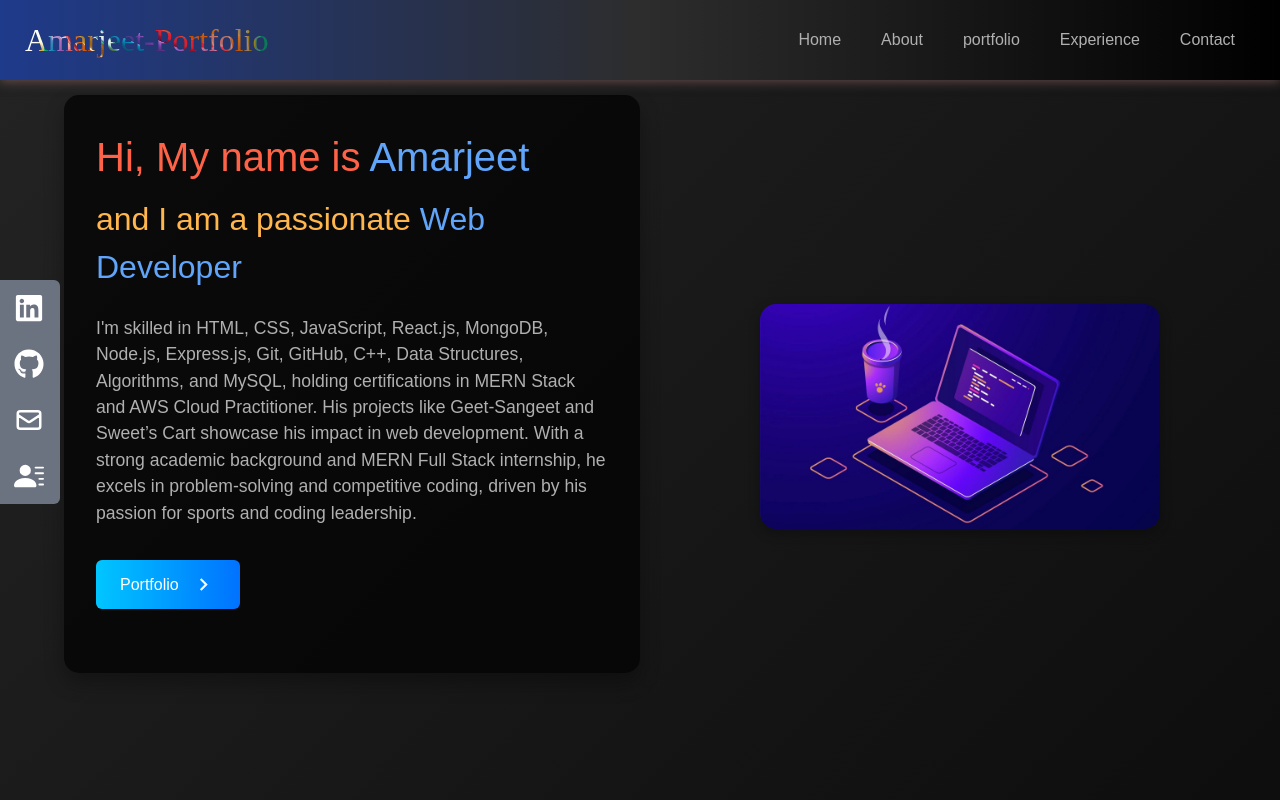
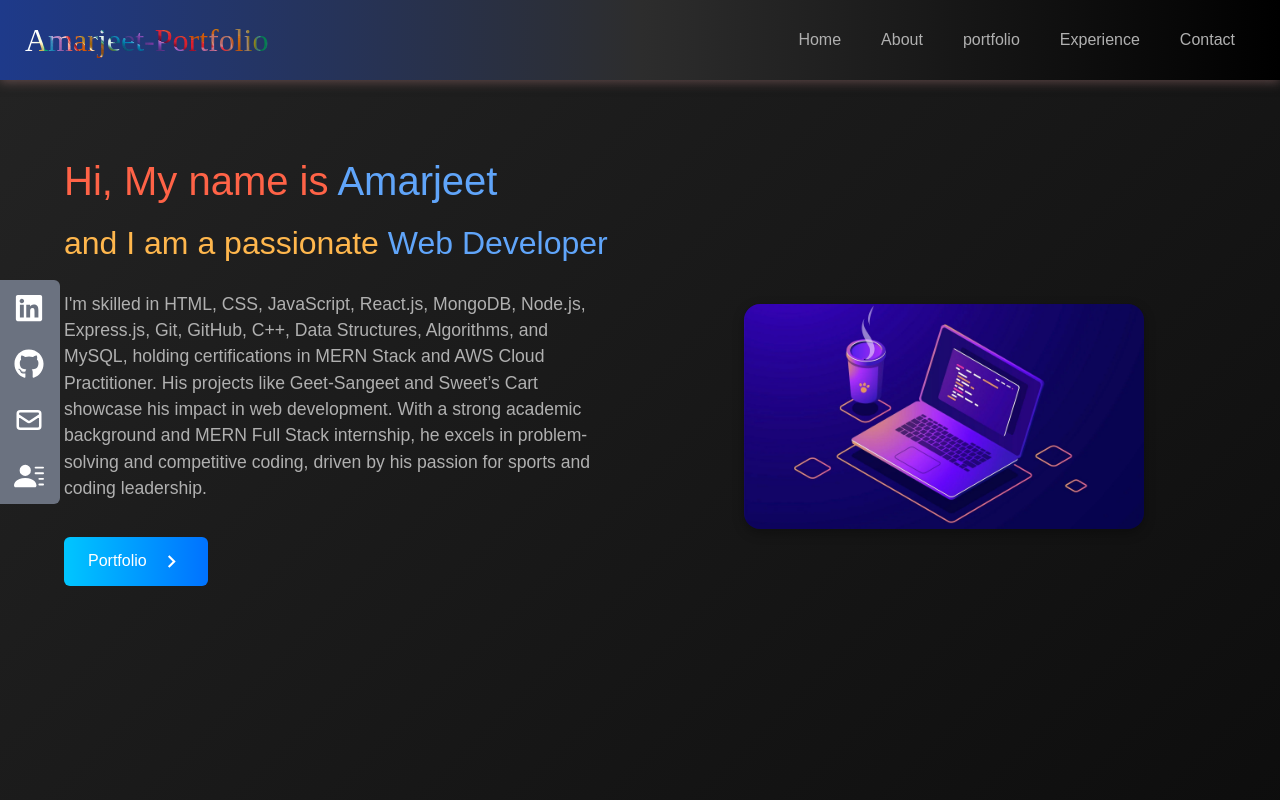
Before and after one commit to Amarjeet113/React-Portfolio, a React (Create React App) app: page / in a window 1280 px wide. Shown: the top 800 px of the page. Built offline with nearby package versions, Linux system fonts and the light colour scheme.

Commit message:
Update Home.css

```diff
--- a/src/components/Home.css
+++ b/src/components/Home.css
@@ -35,10 +35,6 @@ body {
   align-items: center;
   text-align: center;
   margin: 2rem;
-  padding: 2rem;
-  background: rgba(0, 0, 0, 0.7);
-  border-radius: 15px;
-  box-shadow: 0 10px 20px rgba(0, 0, 0, 0.3);
 }
 
 .text-section {
```
